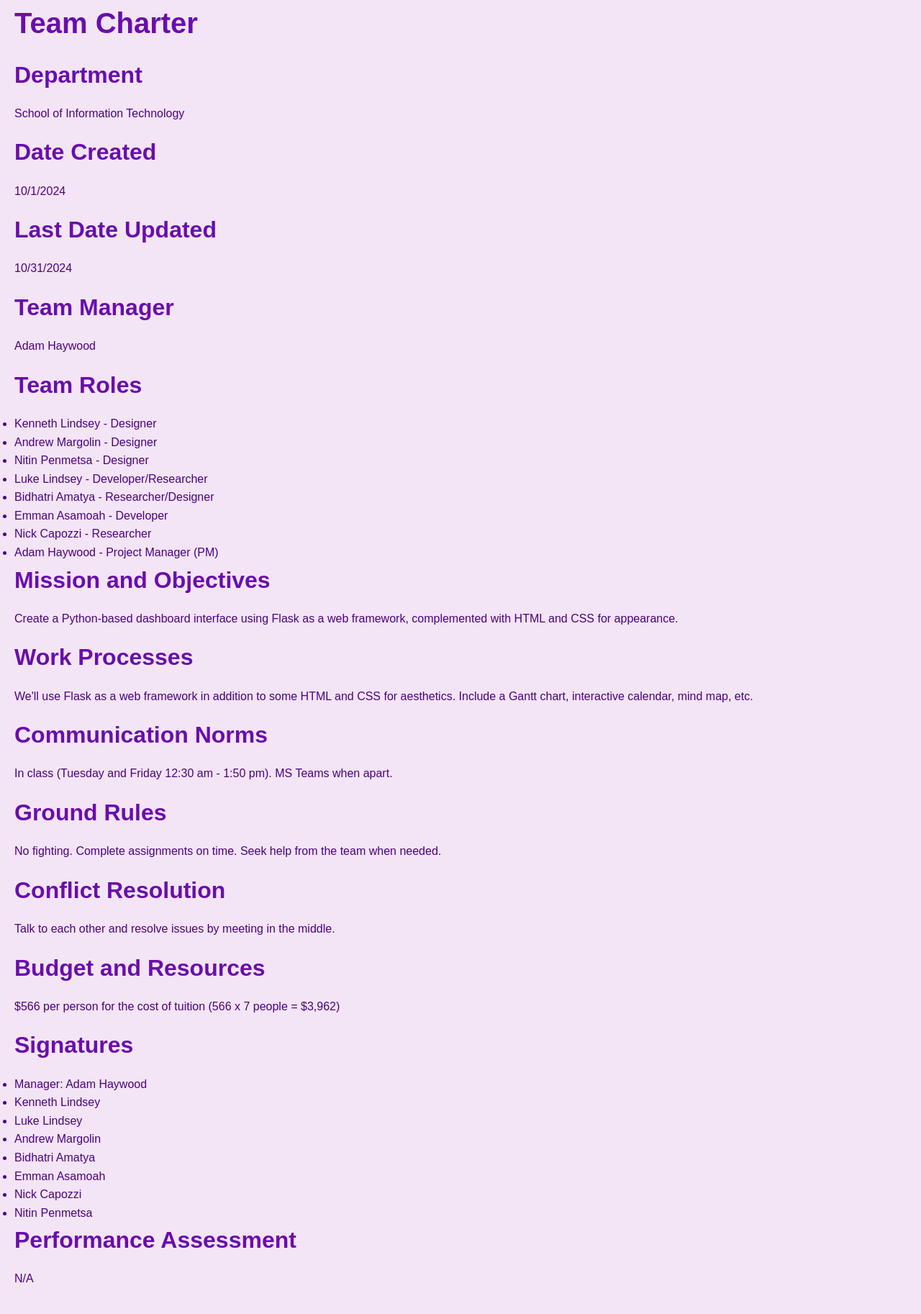
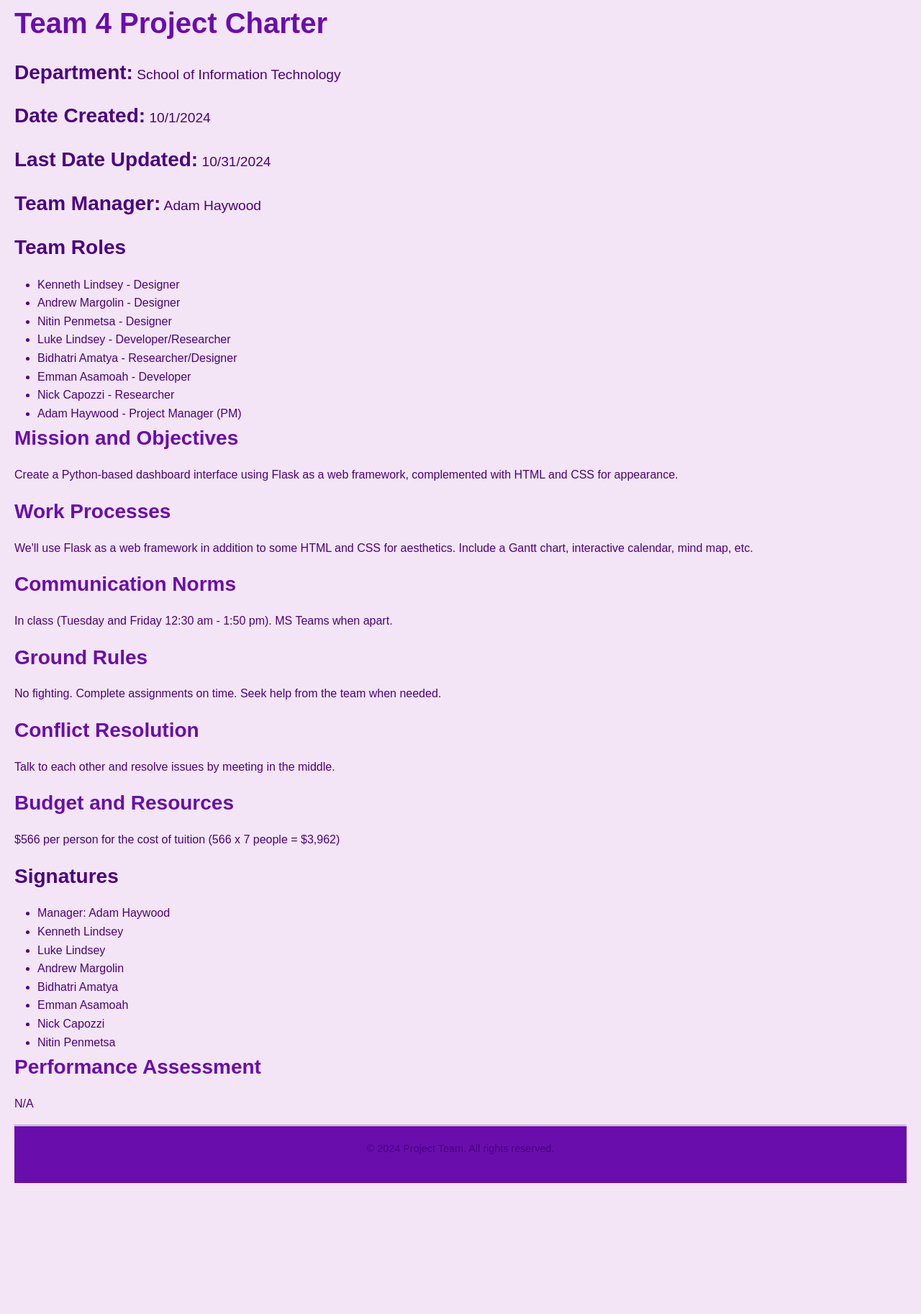
Before and after one commit to andrewmargolin3/PMODashboard, a Flask app: template templates/project_charter.html in a window 1280 px wide. Shown: the part 46-1872 px from the top of the page at 72% size. After the commit the page ends 1690 px from the top, so only its background shows below. Run offline with Flask 3, Linux system fonts and the light colour scheme; the template is opened without the code that fills it, so the values that code supplies are empty.

Commit message:
Updated file

```diff
--- a/templates/project_charter.html
+++ b/templates/project_charter.html
@@ -3,43 +3,39 @@
 <head>
     <meta charset="UTF-8">
     <title>Project Charter</title>
-    <link rel= "stylesheet" type= "text/css" href= "{{ url_for('static',filename='styles/styles.css') }}">
+    <link rel= "stylesheet" type= "text/css" href= "/static/styles.css">
 </head>
 <body>
     <nav>
         <a href="/">Home</a>
         <a href="/project-charter">Project Charter</a>
         <a href="/team-profile">Team Profile</a>
-	<a href="/gantt-chart">Gantt Chart</a>
+	    <a href="/gantt-chart">Gantt Chart</a>
         <a href="/wbs">WBS</a>
     </nav>
- <h1>Team Charter</h1>
+ <h1>Team 4 Project Charter</h1>
     <div class="section">
-        <h2>Department</h2>
-        <p>School of Information Technology</p>
+        <p style="font-size: 1.20rem"> <span style="font-size: 1.75rem;font-weight: bold">Department:</span> School of Information Technology</p>
     </div>
 
     <div class="section">
-        <h2>Date Created</h2>
-        <p>10/1/2024</p>
+        <p style="font-size: 1.20rem"> <span style="font-size: 1.75rem;font-weight: bold">Date Created:</span> 10/1/2024</p>
     </div>
 
     <div class="section">
-        <h2>Last Date Updated</h2>
-        <p>10/31/2024</p>
+        <p style="font-size: 1.20rem"> <span style="font-size: 1.75rem;font-weight: bold">Last Date Updated:</span> 10/31/2024</p>
     </div>
 
     <div class="section">
-        <h2>Team Manager</h2>
-        <p>Adam Haywood</p>
+        <p style="font-size: 1.20rem"> <span style="font-size: 1.75rem;font-weight: bold">Team Manager:</span> Adam Haywood</p>
     </div>
 
     <div class="section">
-        <h2>Team Roles</h2>
-        <ul>
+        <p style="font-size: 1.20rem;"> <span style="font-size: 1.75rem;font-weight: bold">Team Roles</span></p>
+        <ul style="padding-left: 2em">
             <li>Kenneth Lindsey - Designer</li>
             <li>Andrew Margolin - Designer</li>
-	    <li>Nitin Penmetsa - Designer</li>
+	        <li>Nitin Penmetsa - Designer</li>
             <li>Luke Lindsey - Developer/Researcher</li>
             <li>Bidhatri Amatya - Researcher/Designer</li>
             <li>Emman Asamoah - Developer</li>
@@ -49,38 +45,38 @@
     </div>
 
     <div class="section">
-        <h2>Mission and Objectives</h2>
+        <h3>Mission and Objectives</h3>
         <p>Create a Python-based dashboard interface using Flask as a web framework, complemented with HTML and CSS for appearance.</p>
     </div>
 
     <div class="section">
-        <h2>Work Processes</h2>
+        <h3>Work Processes</h3>
         <p>We'll use Flask as a web framework in addition to some HTML and CSS for aesthetics. Include a Gantt chart, interactive calendar, mind map, etc.</p>
     </div>
 
     <div class="section">
-        <h2>Communication Norms</h2>
+        <h3>Communication Norms</h3>
         <p>In class (Tuesday and Friday 12:30 am - 1:50 pm). MS Teams when apart.</p>
     </div>
 
     <div class="section">
-        <h2>Ground Rules</h2>
+        <h3>Ground Rules</h3>
         <p>No fighting. Complete assignments on time. Seek help from the team when needed.</p>
     </div>
 
     <div class="section">
-        <h2>Conflict Resolution</h2>
+        <h3>Conflict Resolution</h3>
         <p>Talk to each other and resolve issues by meeting in the middle.</p>
     </div>
 
     <div class="section">
-        <h2>Budget and Resources</h2>
+        <h3>Budget and Resources</h3>
         <p>$566 per person for the cost of tuition (566 x 7 people = $3,962)</p>
     </div>
 
     <div class="section">
-        <h2>Signatures</h2>
-        <ul>
+        <p style="font-size: 1.20rem;"> <span style="font-size: 1.75rem;font-weight: bold;">Signatures</span></p>
+        <ul style="padding-left: 2em;">
             <li>Manager: Adam Haywood</li>
             <li>Kenneth Lindsey</li>
             <li>Luke Lindsey</li>
@@ -93,9 +89,14 @@
     </div>
 
     <div class="section">
-        <h2>Performance Assessment</h2>
+        <h3>Performance Assessment</h3>
         <p>N/A</p>
     </div>
 
+    <hr>
+    <footer>
+        <p class="text-center">© 2024 Project Team. All rights reserved.</p>
+    </footer>
+
 </body>
 </html>
```
